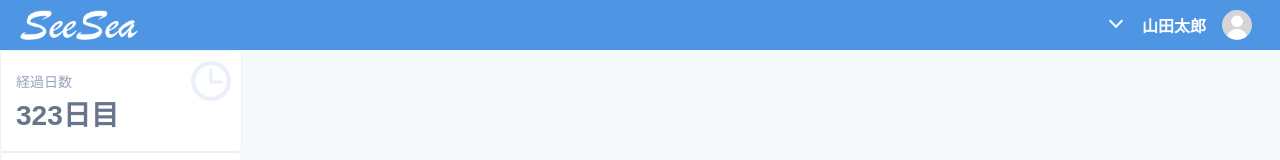
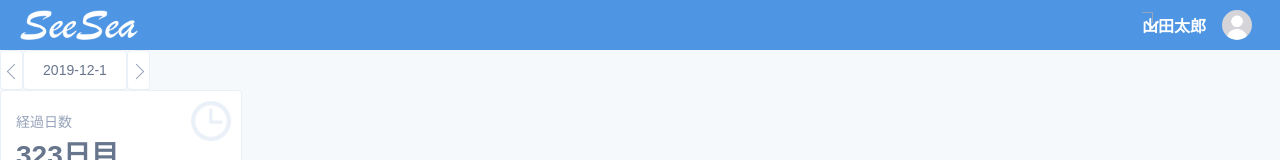
Before and after one commit to ezaki-lab/seesea, a React (Create React App) app: page / in a window 1280 px wide. Shown: the top 160 px of the page. Built offline with nearby package versions, Linux system fonts and the light colour scheme.

Commit message:
Created PickDate component

```diff
--- a/package.json
+++ b/package.json
@@ -7,6 +7,7 @@
     "react": "^16.8.6",
     "react-chartjs": "^1.2.0",
     "react-chartjs-2": "^2.7.6",
+    "react-day-picker": "^7.3.0",
     "react-dom": "^16.8.6",
     "react-flex": "^2.2.8",
     "react-responsive-container": "0.0.0",
--- a/src/App.js
+++ b/src/App.js
@@ -4,6 +4,7 @@ import './App.css'
 import Camera from './components/Camera/Camera.js'
 import Card from './components/Card/Card.js'
 import OneDayScheduleGraph from './components/OneDayScheduleGraph/OneDayScheduleGraph.js'
+import PickDate from './components/PickDate/PickDate.js'
 import Navbar from './components/Navbar/Navbar.js'
 
 import clock from './images/Card/clock.png'
@@ -58,6 +59,7 @@ class App extends Component {
     return (
       <div className="App">
         <Navbar user={this.state.user}></Navbar>
+        <PickDate></PickDate>
         <Card card={this.state.cards[0]}></Card>
         <Card card={this.state.cards[1]}></Card>
         <Card card={this.state.cards[2]}></Card>
--- /dev/null
+++ b/src/components/PickDate/PickDate.css
@@ -0,0 +1,57 @@
+.pickdate {
+    height: 40px;
+    width: 150px;
+    display: flex;
+    flex-direction: row;
+}
+
+.prev {
+    height: 100%;
+    width: 20%;
+    cursor: pointer;
+    outline: none;
+}
+
+.next {
+    height: 100%;
+    width: 20%;
+    cursor: pointer;
+    outline: none;
+}
+
+.inputdate {
+    height: 100%;
+    width: 100%;
+    text-align: center;
+    font-size: 14px;
+    color: #67758D;
+    cursor: pointer;
+    box-sizing: border-box;
+}
+
+.inputdate:focus {
+    outline: none;
+}
+
+.arrow {
+    position: absolute;
+    display: block;
+    width: 10px;
+    height: 10px;
+    border-top: solid 1px #97A4BA;
+    border-right: solid 1px #97A4BA;
+}
+
+.arrow.left {
+    top: 3px;
+    left: 0px;
+    -webkit-transform: rotate(-135deg);
+    transform: rotate(-135deg);
+}
+
+.arrow.right {
+    top: 3px;
+    left: -5px;
+    -webkit-transform: rotate(45deg);
+    transform: rotate(45deg);
+}
--- /dev/null
+++ b/src/components/PickDate/PickDate.js
@@ -0,0 +1,69 @@
+import React, { Component } from 'react';
+import DayPickerInput from 'react-day-picker/DayPickerInput';
+import 'react-day-picker/lib/style.css';
+
+import '../Base/Base.css'
+import './PickDate.css'
+
+class PickDate extends Component {
+    constructor(props) {
+        super(props);
+        this.handleDateChange = this.handleDateChange.bind(this);
+        this.clickedPrevDate = this.clickedPrevDate.bind(this);
+        this.clickedNextDate = this.clickedNextDate.bind(this);
+        this.state = {
+            selectedDate: undefined
+        }
+    }
+
+    componentWillMount() {
+        var today = new Date();
+        this.setState({
+            selectedDate: today
+        });
+    }
+
+    handleDateChange(date) {
+        this.setState({ selectedDate: date });
+    }
+
+    clickedPrevDate() {
+        let selectedDate = this.state.selectedDate;
+        let prevDate = new Date(
+            selectedDate.getFullYear(),
+            selectedDate.getMonth(),
+            selectedDate.getDate() - 1
+            );
+        this.setState({ selectedDate: prevDate })
+    }
+
+    clickedNextDate() {
+        let selectedDate = this.state.selectedDate;
+        let nextDate = new Date(
+            selectedDate.getFullYear(),
+            selectedDate.getMonth(),
+            selectedDate.getDate() + 1
+            );
+        this.setState({ selectedDate: nextDate })
+    }
+
+    render() {
+        return (
+            <div className="pickdate">
+                <button className="prev base" onClick={this.clickedPrevDate}>
+                    <div className='arrow left'></div>
+                </button>
+                <DayPickerInput
+                    inputProps={{ className: "inputdate base" }}
+                    value={this.state.selectedDate}
+                    onDayChange={this.handleDateChange}
+                />
+                <button className="next base" onClick={this.clickedNextDate}>
+                    <div className='arrow right'></div>
+                </button>
+            </div>
+        )
+    }
+}
+
+export default PickDate;
```
Also changed, not shown: 1 other file (tests, documents, lock files or other folders).
